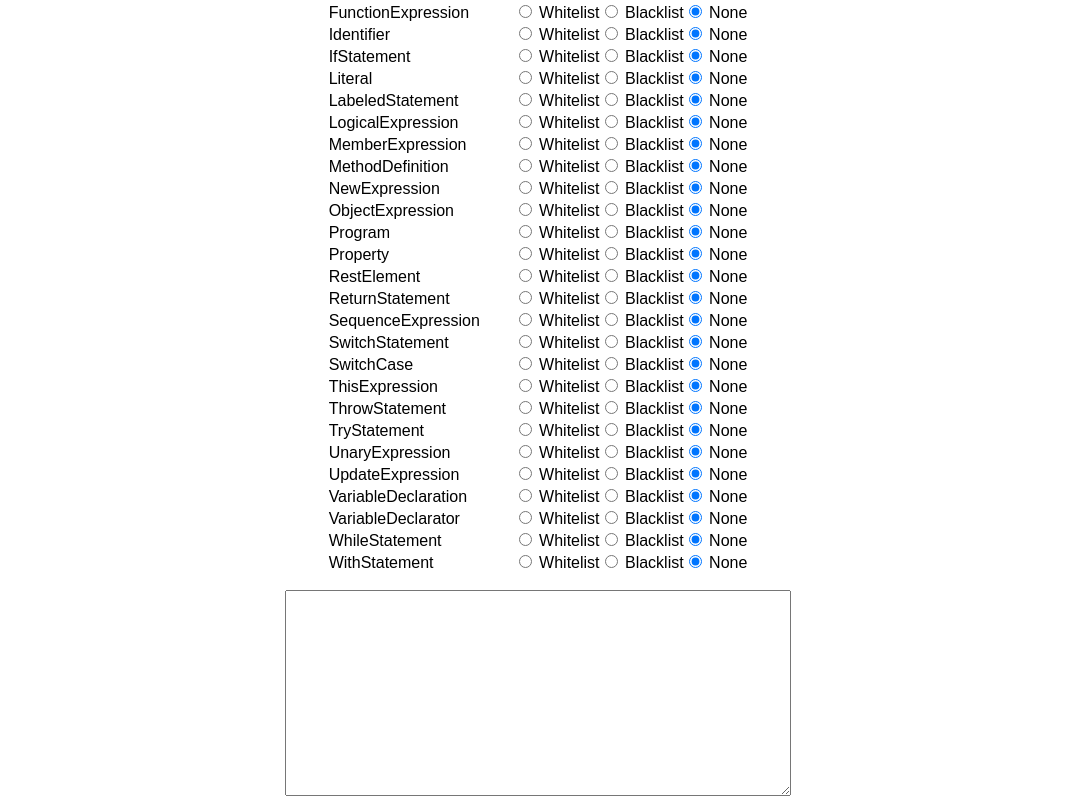
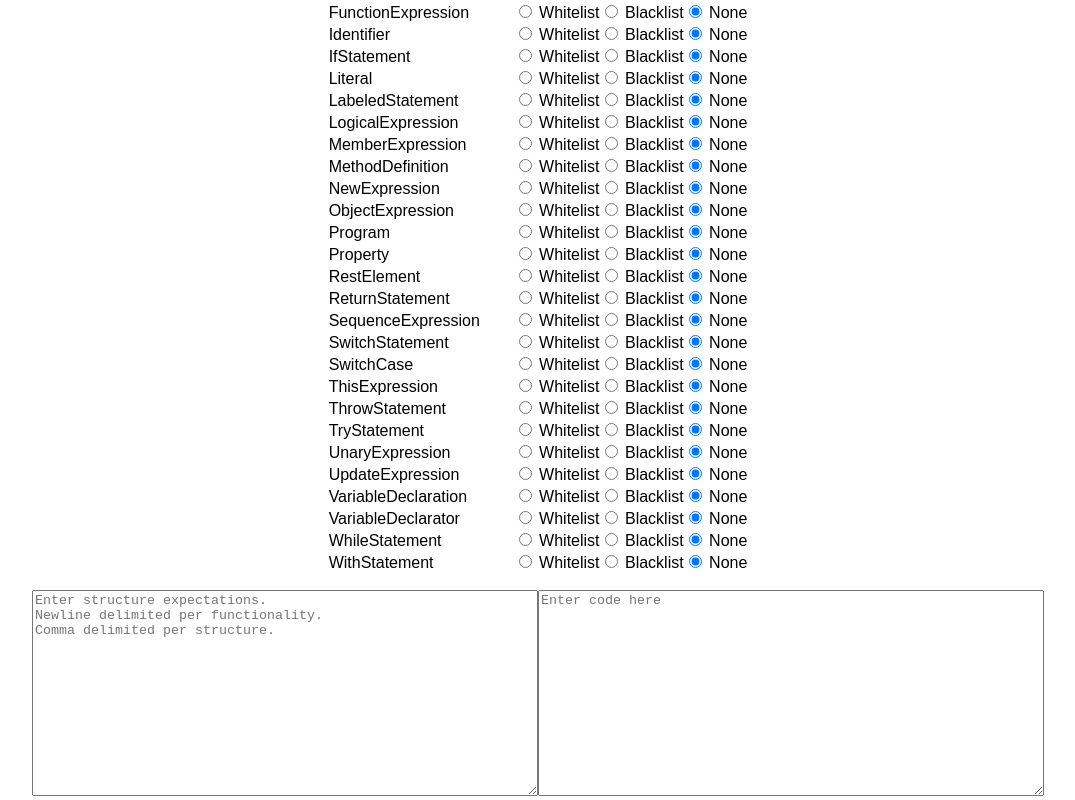
Before and after one commit to alnguyen/js-parser, a React (Create React App) app: page / in a window 1280 px wide. Shown: the part 678-1478 px from the top of the page, without its empty margins (102-1177 px from the left). Built offline with nearby package versions, Linux system fonts and the light colour scheme.

Commit message:
structure definition in form

```diff
--- a/src/App.js
+++ b/src/App.js
@@ -4,7 +4,10 @@ import {
   INSTRUCTIONS,
   PASSING
 } from './constants'
-import { passesList } from './lib/parser'
+import {
+  passesList,
+  passesStructure
+} from './lib/parser'
 import React, { Component } from 'react';
 import './App.css';
 
@@ -12,6 +15,8 @@ export const defaultState = {
   blacklist: [],
   passing: true,
   status: '',
+  structureInput: '',
+  structureMap: {},
   userInput: '',
   whitelist: []
 }
@@ -22,11 +27,14 @@ export class App extends Component {
     this.state = defaultState
   }
 
-  evaluate = (userInput, bList, wList) => {
-    const { blacklist, whitelist } = this.state
-    const useBList = bList || blacklist
-    const useWList = wList || whitelist
-    const failures = passesList(userInput, useWList).concat(passesList(userInput, useBList, false))
+  evaluate = (userInput, opts = {}) => {
+    const { blacklist, structureMap, whitelist } = this.state
+    const useBList = opts.bList || blacklist
+    const useWList = opts.wList || whitelist
+    const structMap = opts.structureMap || structureMap
+    const failures = passesList(userInput, useWList).concat(
+      passesList(userInput, useBList, false),
+      passesStructure(userInput, structMap))
     return failures
   }
 
@@ -55,6 +63,23 @@ export class App extends Component {
     } finally {
       this.setState({userInput, passing, status})
     }
+  }
+
+  handleStructureChange = (evt) => {
+    const { userInput } = this.state
+    const structureInput = evt.target.value
+    const structures = structureInput.split('\n')
+    const structureMap = structures.reduce((acc, current) => {
+      const split = current.split(',').map((func) => func.replace(' ', ''))
+      const key = split[split.length-1]
+      acc[key] = split
+      return acc
+    }, {})
+
+    const failures = this.evaluate(userInput, {structureMap})
+    const {passing, status} = this.getStatus(failures)
+
+    this.setState({structureInput, structureMap, passing, status})
   }
 
   handleOptionChange = (evt) => {
@@ -87,7 +112,7 @@ export class App extends Component {
         break
       // no default
     }
-    const failures = this.evaluate(userInput, newBList, newWList)
+    const failures = this.evaluate(userInput, {bList: newBList, wList: newWList})
     const { passing, status } = this.getStatus(failures)
     this.setState({blacklist: newBList, whitelist: newWList, passing, status})
   }
@@ -143,12 +168,27 @@ export class App extends Component {
     )
   }
 
+  renderStructureInput () {
+    const { handleStructureChange, state } = this
+    const placeholder = `Enter structure expectations.\nNewline delimited per functionality.\nComma delimited per structure.`
+    return (
+      <textarea
+        className='structure-input'
+        onChange={handleStructureChange}
+        placeholder={placeholder}
+        value={state.structureInput}
+      />
+    )
+  }
+
   renderTextArea () {
     const { handleInputChange, state } = this
 
     return (
       <textarea
+        className='user-input'
         onChange={handleInputChange}
+        placeholder={'Enter code here'}
         value={state.userInput}
       />
     )
@@ -174,6 +214,7 @@ export class App extends Component {
           {INSTRUCTIONS}
         </p>
         {this.renderFunctionalityList()}
+        {this.renderStructureInput()}
         {this.renderTextArea()}
         {this.renderResult()}
       </div>
```
Also changed, not shown: 2 other files (tests, documents, lock files or other folders).
